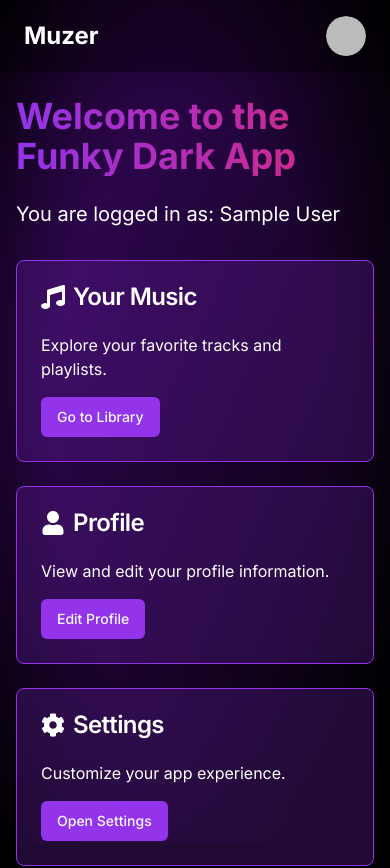
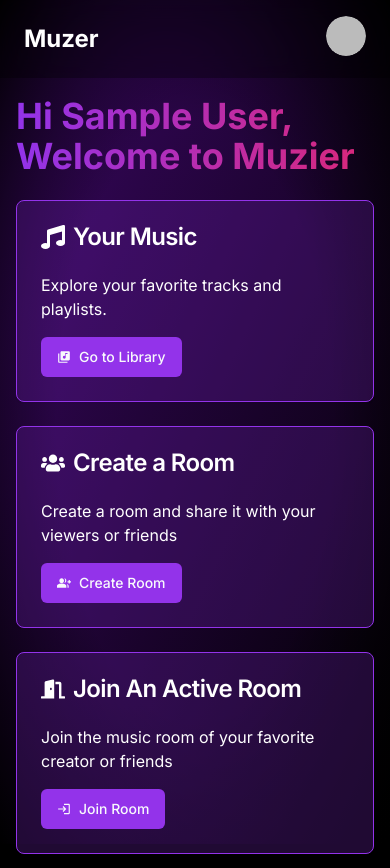
Before and after one commit to keshavsharma54126/Muzier, a Next.js app: page /appview in a window 390 px wide. Shown: the top 868 px of the page. Built offline with nearby package versions, Linux system fonts and the light colour scheme; no server answers; sample sign-in values are in the browser's storage.

Commit message:
made landing page mobile responsive

```diff
--- a/app/appview/page.tsx
+++ b/app/appview/page.tsx
@@ -4,7 +4,8 @@ import { useRouter } from "next/navigation";
 import { useEffect } from "react";
 import { Card, CardContent, CardHeader, CardTitle } from "@/components/ui/card";
 import { Button } from "@/components/ui/button";
-import { FaMusic, FaUser, FaCog } from "react-icons/fa";
+import { FaMusic, FaUsers, FaDoorOpen } from "react-icons/fa";
+import { MdLibraryMusic, MdGroupAdd, MdLogin } from "react-icons/md";
 
 const Appview = () => {
   const { data: session, status } = useSession();
@@ -29,14 +30,11 @@ const Appview = () => {
   }
 
   return (
-    <div className="flex flex-col min-h-screen overflow-auto">
+    <div className="flex flex-col min-h-screen overflow-hiddebn">
       <div className="flex-grow container mx-auto px-4 py-8 text-white ">
         <h1 className="mt-16 text-4xl font-bold mb-6 text-transparent bg-clip-text bg-gradient-to-r from-purple-600 to-pink-600">
-          Welcome to the Funky Dark App
+          Hi {session.user?.name || "Unknown User"}, Welcome to Muzier
         </h1>
-        <p className="text-xl mb-8">
-          You are logged in as: {session.user?.name || "Unknown User"}
-        </p>
 
         <div className="grid grid-cols-1 md:grid-cols-2 lg:grid-cols-3 gap-6">
           <Card className="bg-purple-800/30 border-purple-600 text-white">
@@ -48,7 +46,7 @@ const Appview = () => {
             <CardContent>
               <p>Explore your favorite tracks and playlists.</p>
               <Button className="mt-4 bg-purple-600 hover:bg-purple-700">
-                Go to Library
+                <MdLibraryMusic className="mr-2" /> Go to Library
               </Button>
             </CardContent>
           </Card>
@@ -56,13 +54,14 @@ const Appview = () => {
           <Card className="bg-purple-800/30 border-purple-600 text-white">
             <CardHeader>
               <CardTitle className="flex items-center">
-                <FaUser className="mr-2" /> Profile
+                <FaUsers className="mr-2" />
+                Create a Room
               </CardTitle>
             </CardHeader>
             <CardContent>
-              <p>View and edit your profile information.</p>
+              <p>Create a room and share it with your viewers or friends</p>
               <Button className="mt-4 bg-purple-600 hover:bg-purple-700">
-                Edit Profile
+                <MdGroupAdd className="mr-2" /> Create Room
               </Button>
             </CardContent>
           </Card>
@@ -70,13 +69,14 @@ const Appview = () => {
           <Card className="bg-purple-800/30 border-purple-600 text-white">
             <CardHeader>
               <CardTitle className="flex items-center">
-                <FaCog className="mr-2" /> Settings
+                <FaDoorOpen className="mr-2" />
+                Join An Active Room
               </CardTitle>
             </CardHeader>
             <CardContent>
-              <p>Customize your app experience.</p>
+              <p>Join the music room of your favorite creator or friends</p>
               <Button className="mt-4 bg-purple-600 hover:bg-purple-700">
-                Open Settings
+                <MdLogin className="mr-2" /> Join Room
               </Button>
             </CardContent>
           </Card>
--- a/app/page.tsx
+++ b/app/page.tsx
@@ -17,32 +17,32 @@ export default function Home() {
       </div>
 
       <main className="relative z-10">
-        <section className="min-h-screen flex items-center justify-center">
+        <section className="min-h-screen flex items-center justify-center px-4 sm:px-6">
           <motion.div
             initial={{ opacity: 0, y: 50 }}
             animate={{ opacity: 1, y: 0 }}
             transition={{ duration: 1 }}
-            className="text-center">
-            <h1 className="text-7xl font-bold mb-6 leading-tight text-white">
+            className="text-center w-full max-w-4xl">
+            <h1 className="text-4xl sm:text-5xl md:text-7xl font-bold mb-6 leading-tight text-white">
               Streaming With Music,
-              <br />
+              <br className="hidden sm:inline" />
               Reimagined.
             </h1>
-            <p className="text-xl font-bold text-white/80 mb-12 max-w-2xl mx-auto">
+            <p className="text-lg sm:text-xl font-bold text-white/80 mb-8 sm:mb-12 max-w-2xl mx-auto">
               Muzer brings a new dimension to music streaming, allowing
               listeners to shape the playlist in real-time.
             </p>
-            <div className="flex justify-center space-x-6">
+            <div className="flex flex-col sm:flex-row justify-center space-y-4 sm:space-y-0 sm:space-x-6">
               <Button
                 asChild
                 variant="secondary"
-                className="bg-white/20 hover:bg-white/30 text-white border-2 border-white/50 text-lg px-8 py-6 rounded-full transition duration-300 transform hover:scale-105 font-bold">
+                className="bg-white/20 hover:bg-white/30 text-white border-2 border-white/50 text-base sm:text-lg px-6 sm:px-8 py-4 sm:py-6 rounded-full transition duration-300 transform hover:scale-105 font-bold w-full sm:w-auto">
                 <Link href="/appview">Create a Room</Link>
               </Button>
               <Button
                 asChild
                 variant="outline"
-                className="bg-black/20 hover:bg-black/30 text-white border-2 border-white/50 text-lg px-8 py-6 rounded-full transition duration-300 transform hover:scale-105 font-bold">
+                className="bg-black/20 hover:bg-black/30 text-white border-2 border-white/50 text-base sm:text-lg px-6 sm:px-8 py-4 sm:py-6 rounded-full transition duration-300 transform hover:scale-105 font-bold w-full sm:w-auto">
                 <Link href="/appview">Join a Room</Link>
               </Button>
             </div>
--- a/components/Footer.tsx
+++ b/components/Footer.tsx
@@ -15,7 +15,10 @@ export default function Footer() {
             size="icon"
             asChild
             className="text-white hover:text-yellow-400 transition-colors duration-200">
-            <Link href="https://github.com/keshavsharma54126/Muzier">
+            <Link
+              href="https://github.com/keshavsharma54126/Muzier"
+              target="_blank"
+              rel="noopener noreferrer">
               <FaGithub className="h-5 w-5" />
             </Link>
           </Button>
@@ -24,7 +27,10 @@ export default function Footer() {
             size="icon"
             asChild
             className="text-white hover:text-yellow-400 transition-colors duration-200">
-            <Link href="https://x.com/BasedDesiMan">
+            <Link
+              href="https://x.com/BasedDesiMan"
+              target="_blank"
+              rel="noopener noreferrer">
               <FaTwitter className="h-5 w-5" />
             </Link>
           </Button>
--- a/components/Navbar.tsx
+++ b/components/Navbar.tsx
@@ -34,8 +34,9 @@ export default function Navbar() {
         <Link href="/" className="text-2xl font-bold text-white">
           Muzer
         </Link>
-        <div className="flex items-center space-x-6">
+        <div className="flex items-center space-x-6 ">
           {session?.user ? (
+            <div className="">
               <DropdownMenu>
                 <DropdownMenuTrigger className="focus:outline-none">
                   <div className="w-10 h-10 rounded-full overflow-hidden">
@@ -47,15 +48,37 @@ export default function Navbar() {
                     </Avatar>
                   </div>
                 </DropdownMenuTrigger>
-              <DropdownMenuContent align="end">
+                <DropdownMenuContent align="end" className="mt-1">
                   <DropdownMenuItem asChild>
+                    <div className="bg-green-100 text-green-500 hover:text-green-800">
                       <Link href="/appview">Dashboard</Link>
+                    </div>
                   </DropdownMenuItem>
+                  <div className="bg-red-100 hover:bg-red-200">
                     <DropdownMenuItem onClick={handleSignOut}>
+                      <div className="flex">
+                        <svg
+                          xmlns="http://www.w3.org/2000/svg"
+                          fill="none"
+                          viewBox="0 0 24 24"
+                          strokeWidth={1.5}
+                          stroke="currentColor"
+                          className="size-6 text-red-500">
+                          <path
+                            strokeLinecap="round"
+                            strokeLinejoin="round"
+                            d="M15.75 9V5.25A2.25 2.25 0 0 0 13.5 3h-6a2.25 2.25 0 0 0-2.25 2.25v13.5A2.25 2.25 0 0 0 7.5 21h6a2.25 2.25 0 0 0 2.25-2.25V15M12 9l-3 3m0 0 3 3m-3-3h12.75"
+                          />
+                        </svg>
+                        <div className="text-red-500 hover:text-red-800">
                           Logout
+                        </div>
+                      </div>
                     </DropdownMenuItem>
+                  </div>
                 </DropdownMenuContent>
               </DropdownMenu>
+            </div>
           ) : (
             <Button
               variant="secondary"
```
Lines whose indentation alone changed are shown as unchanged.
